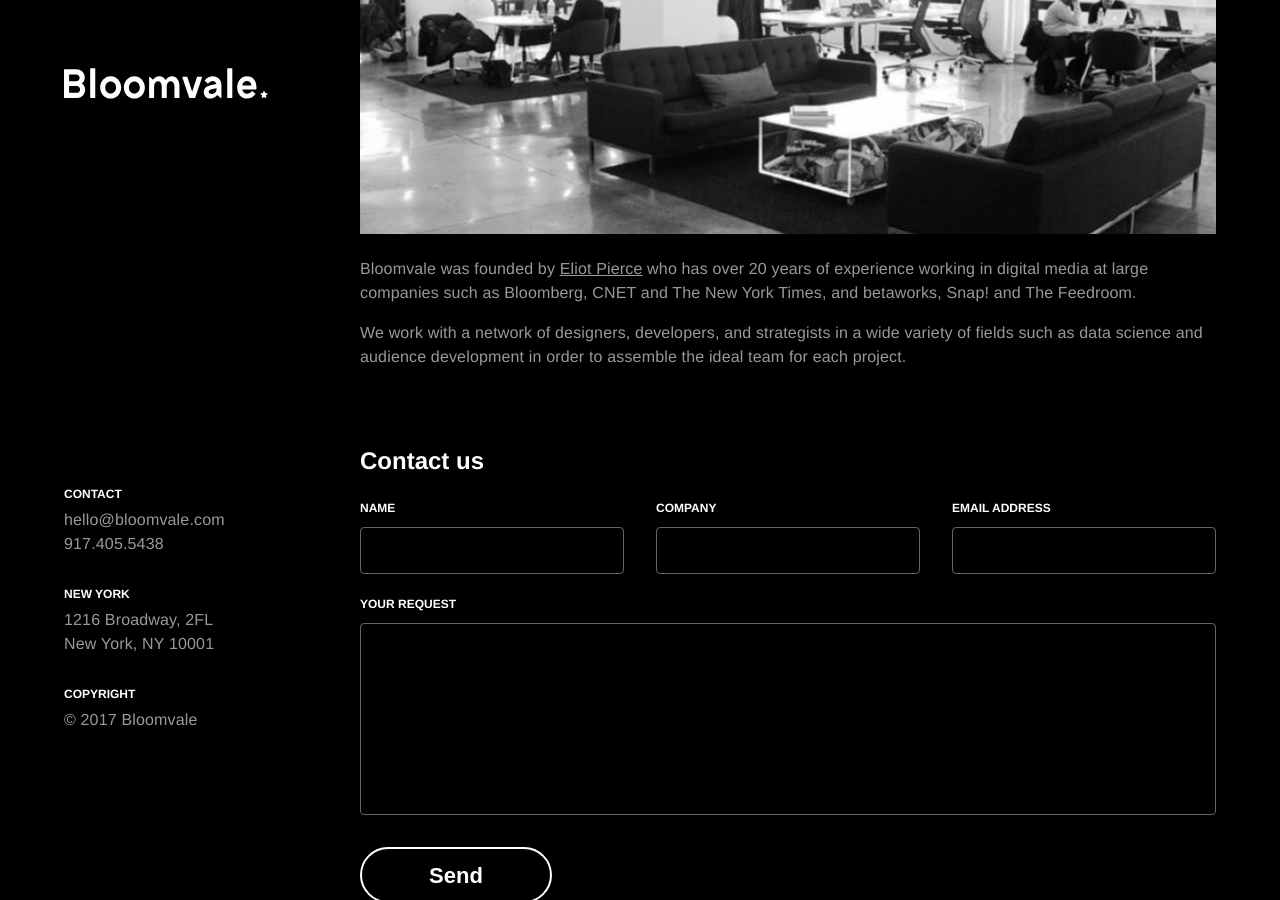
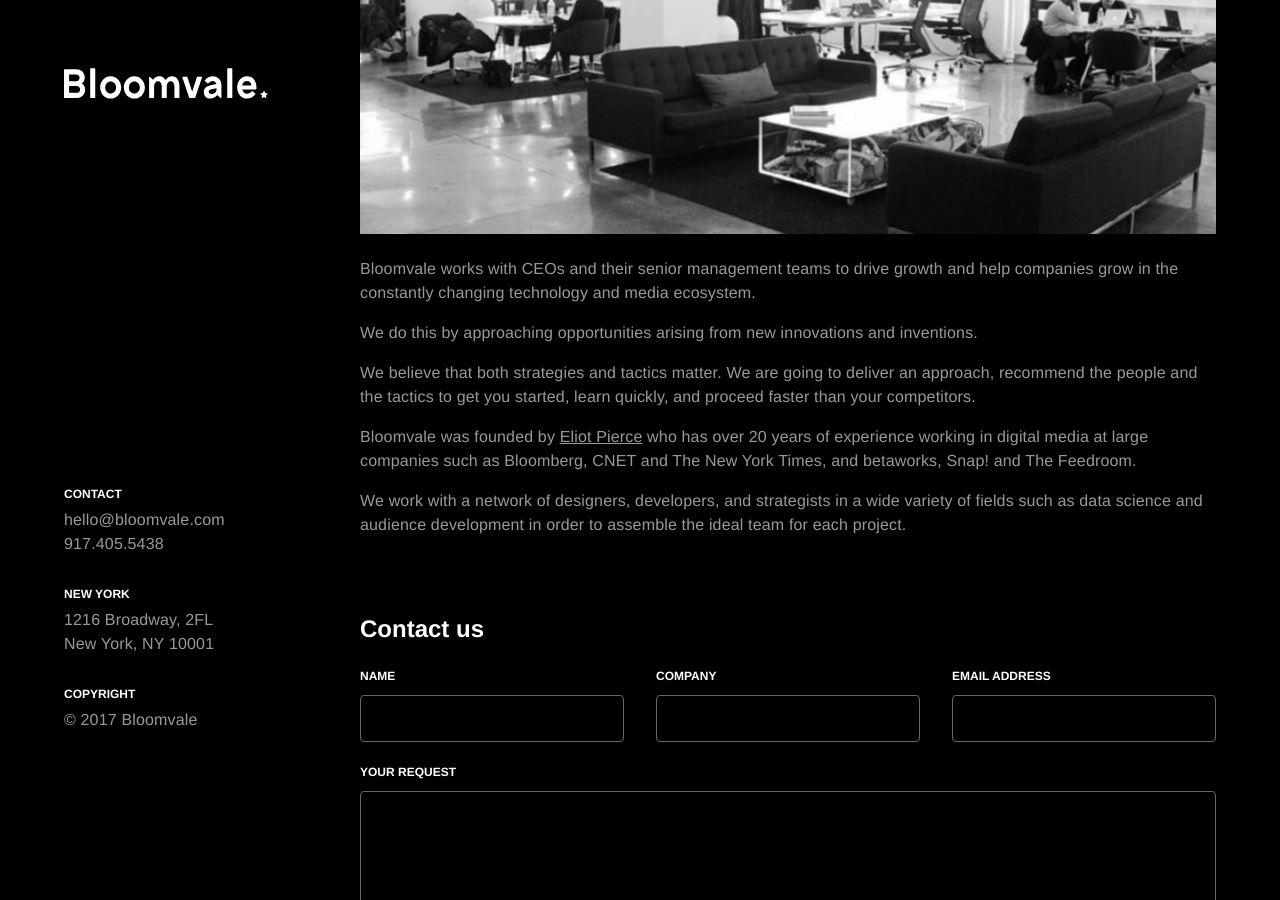
Before and after one commit to silasburton/bloomvale, a Jekyll site: the page built from index.md, in a window 1280 px wide and 900 px high, scrolled down 1741 px. Built offline with Jekyll 4.4.1, drawn with Linux system fonts in a browser that asks for light colours.

Commit message:
Updated Index

```diff
--- a/index.md
+++ b/index.md
@@ -67,6 +67,12 @@ about_us:
   title: About us
   image: uploads/about.jpg
   text: |-
+    Bloomvale works with CEOs and their senior management teams to drive growth and help companies grow in the constantly changing technology and media ecosystem.
+
+    We do this by approaching opportunities arising from new innovations and inventions.
+
+    We believe that both strategies and tactics matter. We are going to deliver an approach, recommend the people and the tactics to get you started, learn quickly, and proceed faster than your competitors.
+
     Bloomvale was founded by [Eliot Pierce](https://www.linkedin.com/in/eliotpierce) who has over 20 years of experience working in digital media at large companies such as Bloomberg, CNET and The New York Times, and betaworks, Snap! and The Feedroom.
 
     We work with a network of designers, developers, and strategists in a wide variety of fields such as data science and audience development in order to assemble the ideal team for each project.
```
